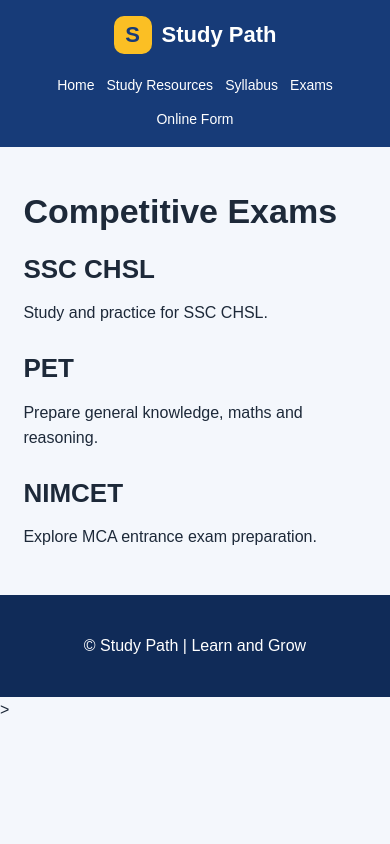
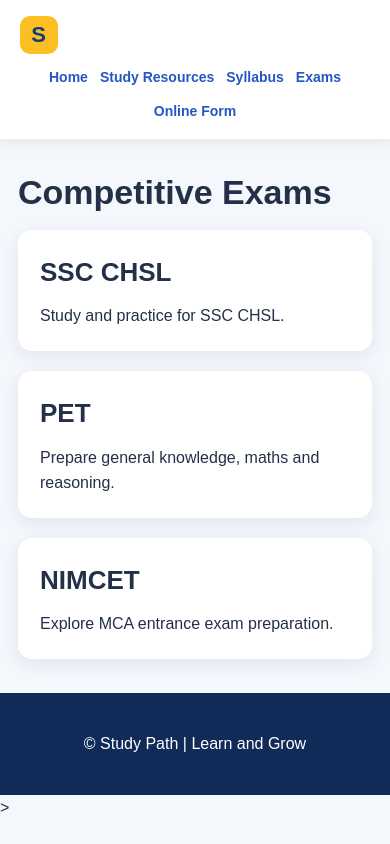
Before and after one commit to ag809232-glitch/Study-path-, a React (Vite) app: page /exams in a window 390 px wide. Built offline with nearby package versions, Linux system fonts and the light colour scheme.

Commit message:
Update style.css

```diff
--- a/src/style.css
+++ b/src/style.css
@@ -409,3 +409,108 @@ footer small {
     padding: 18px;
   }
 }
+
+/* Study Path design improvements */
+
+html {
+  scroll-behavior: smooth;
+}
+
+body {
+  margin: 0;
+  font-family: Arial, sans-serif;
+  background: #f4f7fc;
+  color: #243047;
+}
+
+.topbar {
+  position: sticky;
+  top: 0;
+  z-index: 100;
+  display: flex;
+  align-items: center;
+  justify-content: space-between;
+  flex-wrap: wrap;
+  gap: 12px;
+  padding: 16px 5%;
+  background: #ffffff;
+  box-shadow: 0 3px 14px rgba(0, 0, 0, 0.08);
+}
+
+nav {
+  display: flex;
+  flex-wrap: wrap;
+  gap: 16px;
+}
+
+nav a {
+  color: #2457c5;
+  text-decoration: none;
+  font-weight: 600;
+}
+
+nav a:hover {
+  color: #123580;
+}
+
+.section,
+.form-section,
+.hero {
+  max-width: 1100px;
+  margin: 28px auto;
+  padding: 28px;
+  box-sizing: border-box;
+}
+
+.cards {
+  display: grid;
+  grid-template-columns: repeat(auto-fit, minmax(220px, 1fr));
+  gap: 20px;
+}
+
+.card {
+  padding: 22px;
+  border-radius: 14px;
+  background: #ffffff;
+  box-shadow: 0 5px 18px rgba(30, 60, 100, 0.09);
+}
+
+button,
+.btn {
+  display: inline-block;
+  padding: 12px 20px;
+  border: none;
+  border-radius: 8px;
+  background: #2457c5;
+  color: white;
+  text-decoration: none;
+  cursor: pointer;
+}
+
+input {
+  width: 100%;
+  max-width: 100%;
+  padding: 12px;
+  margin: 8px 0 16px;
+  box-sizing: border-box;
+  border: 1px solid #cbd5e1;
+  border-radius: 8px;
+}
+
+@media (max-width: 600px) {
+  .topbar {
+    align-items: flex-start;
+    flex-direction: column;
+  }
+
+  nav {
+    gap: 12px;
+  }
+
+  .section,
+  .form-section,
+  .hero {
+    margin: 16px auto;
+    padding: 18px;
+  }
+}
```
